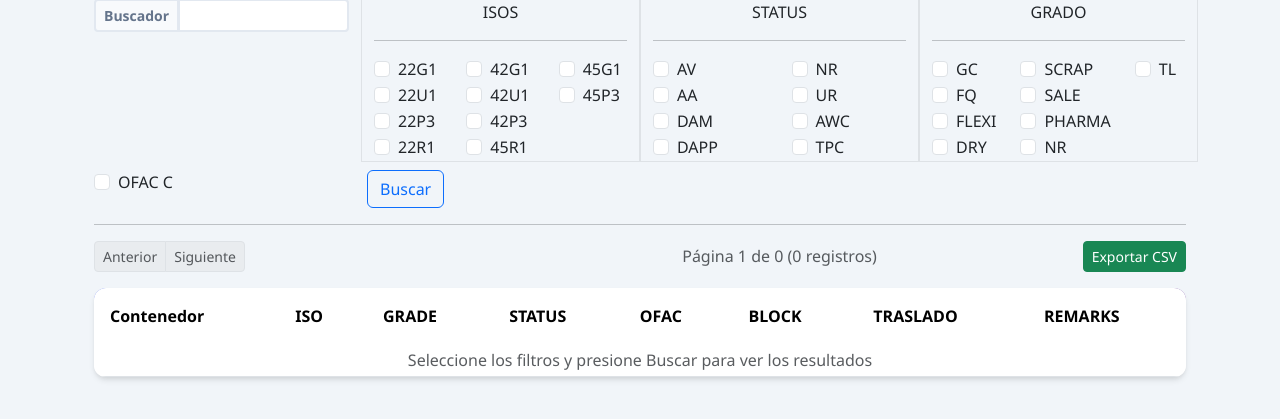
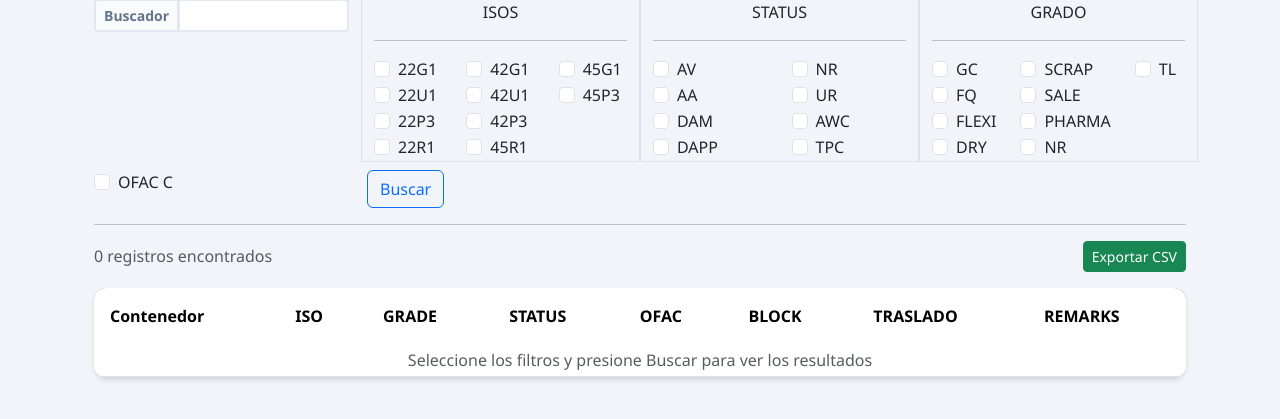
Before and after one commit to camacho999/listador_ccis, a Flask app: page /generar in a window 1280 px wide. Shown: the part 162-581 px from the top of the page. Run offline with Flask 3, Linux system fonts and the light colour scheme.

Commit message:
Fix filter functionality and remove pagination
Key features implemented:
- Removed pagination from routes and templates to display all records at once
- Fixed filter logic in app/routes.py to properly apply ISO, grade, status and OFAC filters
- Updated generar_filtrar route to execute queries without pagination
- Modified templates/datos.html to remove pagination controls and update record count display
- Adjusted filter collection JavaScript to correctly pass selected values to backend

The changes restore the filtering capability while simplifying the data display by removing unnecessary pagination for smaller datasets.

```diff
--- a/app/routes.py
+++ b/app/routes.py
@@ -112,9 +112,7 @@ def generar_filtrar():
     statuses_incluidos = request.args.getlist('status')
     solo_ofac = request.args.get('ofacc')
 
-    # Obtener parámetros de paginación y ordenamiento
-    page = request.args.get('page', 1, type=int)
-    per_page = request.args.get('per_page', 50, type=int)
+    # Obtener parámetros de ordenamiento
     sort_by = request.args.get('sort', 'containerNo')
     order = request.args.get('order', 'asc')
 
@@ -132,9 +130,8 @@ def generar_filtrar():
     # Usar función centralizada para construir la consulta
     query = build_contenedores_query(filters=filters, sort_by=sort_by, order=order)
 
-    # Ejecutar consulta con paginación
-    pagination = query.paginate(page=page, per_page=per_page, error_out=False)
-    containers = pagination.items
+    # Ejecutar consulta sin paginación
+    containers = query.all()
 
     # Devolver solo las filas de la tabla (para HTMX)
     html_rows = []
@@ -190,29 +187,38 @@ def cargar():
 
 @main_bp.route('/generar')
 def generar():
-    """Generar lista completa de contenedores con paginación y opción de exportación."""
-    # Obtener parámetros de paginación y ordenamiento
-    page = request.args.get('page', 1, type=int)
-    per_page = request.args.get('per_page', 50, type=int)
+    """Generar lista completa de contenedores con opción de exportación (sin paginación)."""
+    # Obtener arrays de valores INCLUIDOS (los marcados) para filtros
+    isos_incluidos = request.args.getlist('iso')
+    grados_incluidos = request.args.getlist('grado')
+    statuses_incluidos = request.args.getlist('status')
+    solo_ofac = request.args.get('ofacc')
+
+    # Obtener parámetros de ordenamiento
     sort_by = request.args.get('sort', 'containerNo')
     order = request.args.get('order', 'asc')
 
-    # Construir filtros vacíos para carga inicial (sin filtros)
+    # Construir filtros
     filters = {}
+    if isos_incluidos:
+        filters['iso'] = isos_incluidos
+    if grados_incluidos:
+        filters['grado'] = grados_incluidos
+    if statuses_incluidos:
+        filters['status'] = statuses_incluidos
+    if solo_ofac:
+        filters['ofacc'] = solo_ofac
 
     # Usar función centralizada para construir la consulta
     query = build_contenedores_query(filters=filters, sort_by=sort_by, order=order)
 
-    # Ejecutar consulta con paginación
-    pagination = query.paginate(page=page, per_page=per_page, error_out=False)
-    containers = pagination.items
+    # Ejecutar consulta sin paginación
+    containers = query.all()
 
     return render_template('datos.html',
                          containers=containers,
-                         pagination=pagination,
                          current_sort=sort_by,
-                         current_order=order,
-                         per_page=per_page)
+                         current_order=order)
 
 
 @main_bp.route('/generar/export')
--- a/templates/datos.html
+++ b/templates/datos.html
@@ -196,50 +196,17 @@
 		</div>
 
 		<hr>
-	<div class="loading" id="spinner" style="display: none;"> Cargando ...</div>
-
-        <!-- Controles de paginación y exportación -->
-        {% if pagination %}
-        {% set base_args = request.args.to_dict(flat=False) %}
-        {# Eliminar parámetros de paginación y ordenamiento para reconstruirlos limpiamente #}
-        {% set _ = base_args.pop('page', None) %}
-        {% set _ = base_args.pop('per_page', None) %}
-        {% set _ = base_args.pop('sort', None) %}
-        {% set _ = base_args.pop('order', None) %}
-
+        <!-- Controles de exportación -->
         <div class="row mb-3 align-items-center">
-                <div class="col-md-6">
-                        <nav aria-label="Paginación">
-                                <ul class="pagination pagination-sm mb-0">
-                                        <li class="page-item {% if not pagination.has_prev %}disabled{% endif %}">
-                                                <a class="page-link" href="{{ url_for('main.generar', page=pagination.prev_num, per_page=per_page, sort=current_sort, order=current_order, **base_args) }}" {% if not pagination.has_prev %}tabindex="-1" aria-disabled="true"{% endif %}>Anterior</a>
-                                        </li>
-                                        {% for page_num in pagination.iter_pages(left_edge=1, right_edge=1, left_current=2, right_current=2) %}
-                                                {% if page_num %}
-                                                        <li class="page-item {% if page_num == pagination.page %}active{% endif %}">
-                                                                <a class="page-link" href="{{ url_for('main.generar', page=page_num, per_page=per_page, sort=current_sort, order=current_order, **base_args) }}">{{ page_num }}</a>
-                                                        </li>
-                                                {% else %}
-                                                        <li class="page-item disabled"><span class="page-link">...</span></li>
-                                                {% endif %}
-                                        {% endfor %}
-                                        <li class="page-item {% if not pagination.has_next %}disabled{% endif %}">
-                                                <a class="page-link" href="{{ url_for('main.generar', page=pagination.next_num, per_page=per_page, sort=current_sort, order=current_order, **base_args) }}" {% if not pagination.has_next %}tabindex="-1" aria-disabled="true"{% endif %}>Siguiente</a>
-                                        </li>
-                                </ul>
-                        </nav>
+                <div class="col-md-6 text-start">
+                        <span class="text-muted">{{ containers|length }} registros encontrados</span>
                 </div>
-                <div class="col-md-3 text-center">
-                        <span class="text-muted">Página {{ pagination.page }} de {{ pagination.pages }} ({{ pagination.total }} registros)</span>
-                </div>
-                <div class="col-md-3 text-end">
-                        {% set export_params = dict(base_args, sort=current_sort, order=current_order) %}
-                        <a href="{{ url_for('main.generar_export', **export_params) }}" class="btn btn-sm btn-success">
+                <div class="col-md-6 text-end">
+                        <a href="{{ url_for('main.generar_export', iso=request.args.getlist('iso'), grado=request.args.getlist('grado'), status=request.args.getlist('status'), ofacc=request.args.get('ofacc'), sort=current_sort, order=current_order) }}" class="btn btn-sm btn-success">
                                 Exportar CSV
                         </a>
                 </div>
         </div>
-        {% endif %}
 	<table class="table table-sm" id="tabla-contenedores">
 		<thead>
 			<tr>
@@ -333,7 +300,7 @@
        }
        }
 
-       // Redireccionar a /generar con los filtros para que la paginación funcione correctamente
+       // Redireccionar a /generar con los filtros
        window.location.href = '/generar?' + params.toString();
        });
        }
```
Also changed, not shown: 1 other file.
